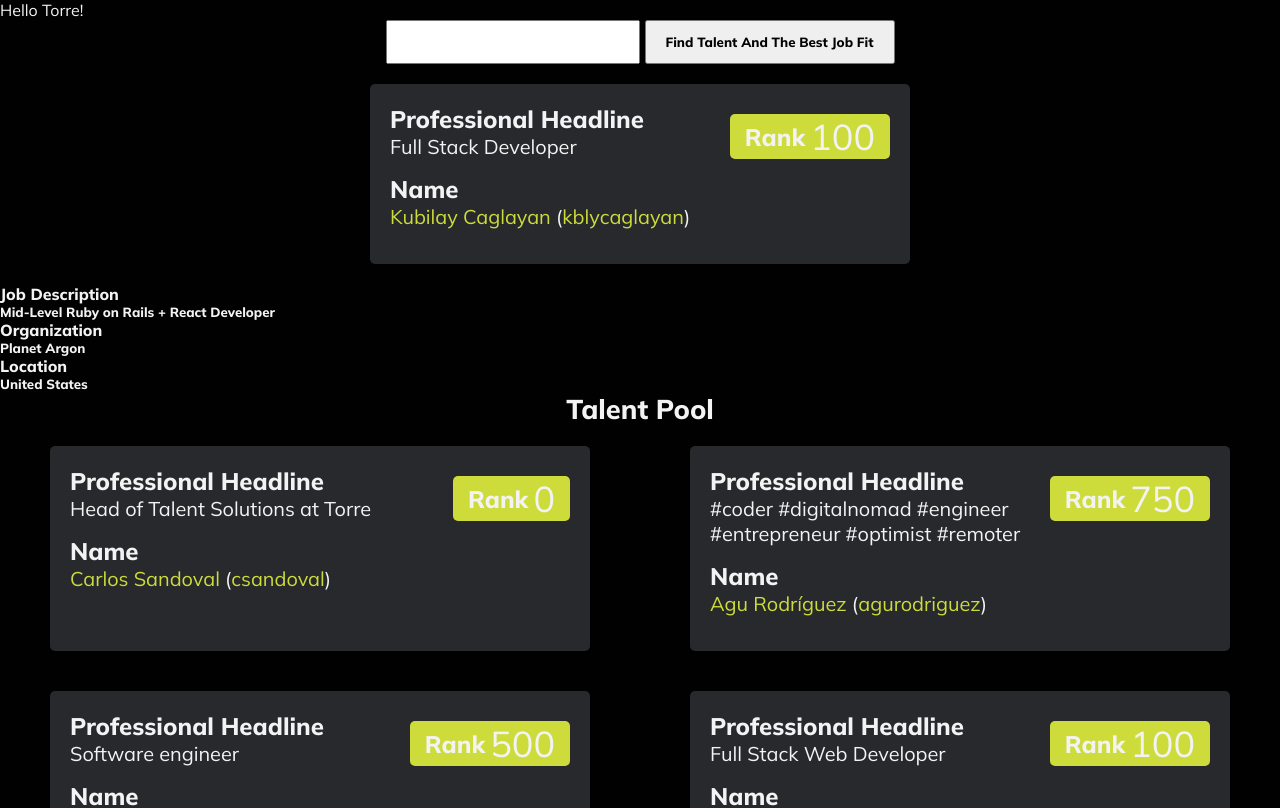
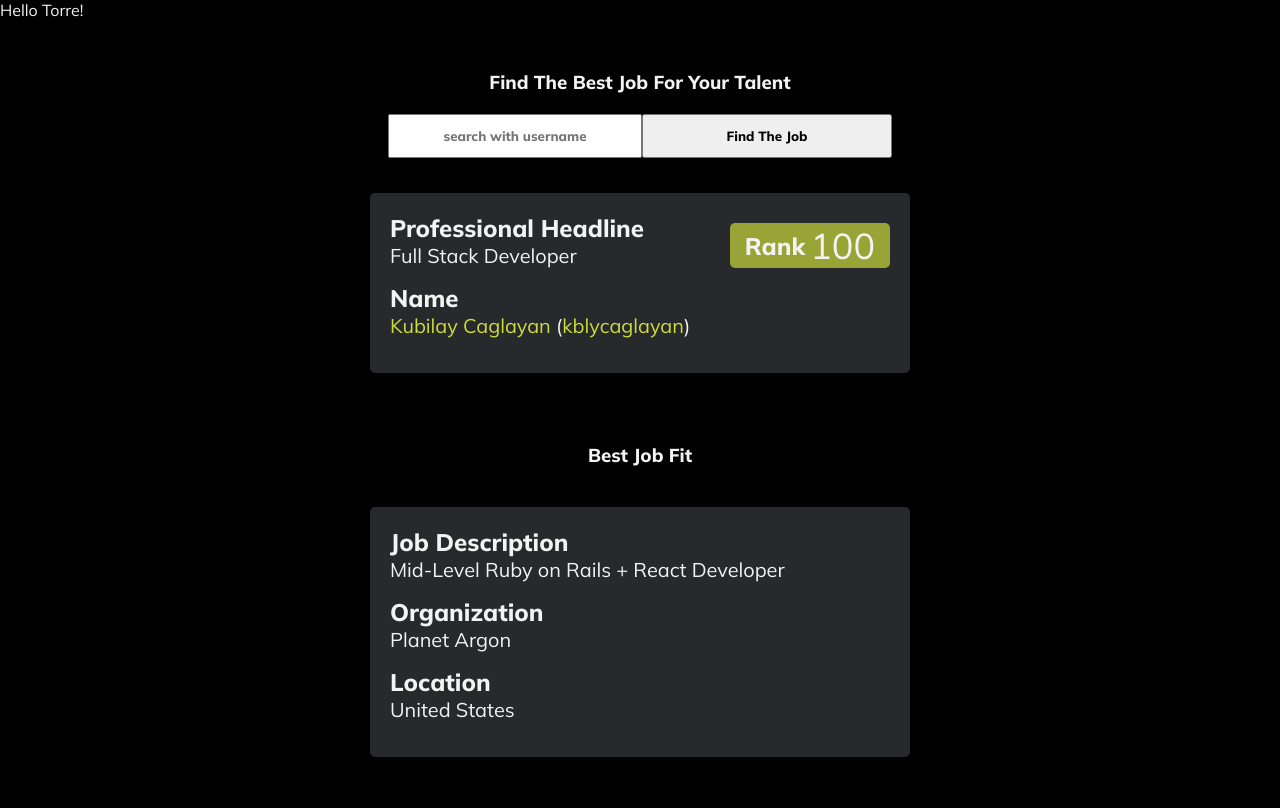
Before and after one commit to kubilaycaglayan/torre-assessment, a React (Create React App) app: page / in a window 1280 px wide. Shown: the top 808 px of the page. Built offline with nearby package versions, Linux system fonts and the light colour scheme.

Commit message:
Add flex properties to query section and rank-box

```diff
--- a/src/components/Job.js
+++ b/src/components/Job.js
@@ -3,7 +3,7 @@ import React from 'react';
 const Job = props => {
   const { job } = props;
   return (
-    <section>
+    <section className="job">
       <h4>
         Job Description
       </h4>
--- a/src/containers/AddCandidateInput.js
+++ b/src/containers/AddCandidateInput.js
@@ -8,9 +8,9 @@ const AddCandidateInput = props => {
 
   return (
     <form>
-      <input onChange={e => { handleInput(e.target.value); }} />
+      <input onChange={e => { handleInput(e.target.value); }} placeholder="search with username" />
       <button type="button" onClick={() => { handleSubmit(candidateInput); }}>
-        Find Talent And The Best Job Fit
+        Find The Job
       </button>
     </form>
   );
--- a/src/containers/App.js
+++ b/src/containers/App.js
@@ -22,13 +22,19 @@ const App = props => {
         Hello Torre!
       </header>
       <section className="query">
+        <h3>
+          Find The Best Job For Your Talent
+        </h3>
         <AddCandidateInput />
         <Candidate candidate={currentCandidate} className="single-candidate" />
       </section>
-      <section className="">
+      <section className="job-fit">
+        <h3>
+          Best Job Fit
+        </h3>
         <Job job={currentJob} />
       </section>
-      <section className="">
+      <section className="pool-wrapper">
         <h3 className="pool-title">
           Talent Pool
         </h3>
--- a/src/styles/index.sass
+++ b/src/styles/index.sass
@@ -1,10 +1,13 @@
 @import url('https://fonts.googleapis.com/css2?family=Mulish:ital,wght@0,200;0,300;0,400;0,600;0,800;1,400&display=swap');
+@import './style_components/breaking-points'
+@import './style_components/rules'
 @import './style_components/colors'
 @import './style_components/candidate'
 @import './style_components/input'
 @import './style_components/pool'
 @import './style_components/rank-box'
 @import './style_components/query'
+@import './style_components/job'
 
 html
   background-color: $black
@@ -19,5 +22,10 @@ html
     max-width: 1600px
     min-width: 320px
 
+    h3
+      text-align: center
+      margin-top: 50px
+      margin-bottom: 20px
+
 .border
   border: 2px solid black
--- /dev/null
+++ b/src/styles/style_components/breaking-points.sass
@@ -0,0 +1 @@
+$breaking-point1: 550px
--- a/src/styles/style_components/colors.sass
+++ b/src/styles/style_components/colors.sass
@@ -1,4 +1,5 @@
 $gray: #27292d
 $black: #010101
 $green: #cddc3a
+$green-background: #ccdc3aaf
 $text-color: #f3f3f3
--- /dev/null
+++ b/src/styles/style_components/job.sass
@@ -0,0 +1,18 @@
+.job-fit
+  +flex-it(center, center)
+  flex-direction: column
+
+section.job
+  background-color: $gray
+  font-size: 1.5em
+  border-radius: 5px
+  padding: 20px
+  margin: 20px
+  max-width: 500px
+  min-width: 300px
+  width: 90%
+  .name
+    color: $green
+  h5
+    font-weight: 400
+    margin-bottom: 15px
--- a/src/styles/style_components/query.sass
+++ b/src/styles/style_components/query.sass
@@ -5,6 +5,8 @@
   flex-direction: column
 
   form
+    +flex-it(center, center)
+    flex-wrap: wrap
 
     input
       color: $black
@@ -12,10 +14,11 @@
       height: 40px
       text-align: center
       width: 250px
+      margin-bottom: 15px
 
     button
       color: $black
       font-weight: bold
+      margin-bottom: 15px
       height: 44px
-      margin-left: 5px
       width: 250px
--- a/src/styles/style_components/rank-box.sass
+++ b/src/styles/style_components/rank-box.sass
@@ -1,15 +1,13 @@
 .rank-box
   align-items: center
-  background-color: $green
+  background-color: $green-background
   border-radius: 5px
   color: white
   display: flex
-  float: right
-  justify-content: flex-end
   padding-right: 15px
   padding-left: 15px
   margin-top: 10px
-  margin-left: auto
+  margin-bottom: 20px
   width: min-content
 
   .rank
@@ -21,3 +19,7 @@
     padding: 0
     margin: 0
     padding-left: 5px
+
+  @media ( min-width: $breaking-point1 )
+    float: right
+    margin-left: auto
--- /dev/null
+++ b/src/styles/style_components/rules.sass
@@ -0,0 +1,4 @@
+@mixin flex-it($justify-content, $align-items)
+  align-items: $align-items
+  display: flex
+  justify-content: $justify-content
```
Also changed, not shown: .stylelintrc.json (deleted), 1 other file (tests, documents, lock files or other folders).
